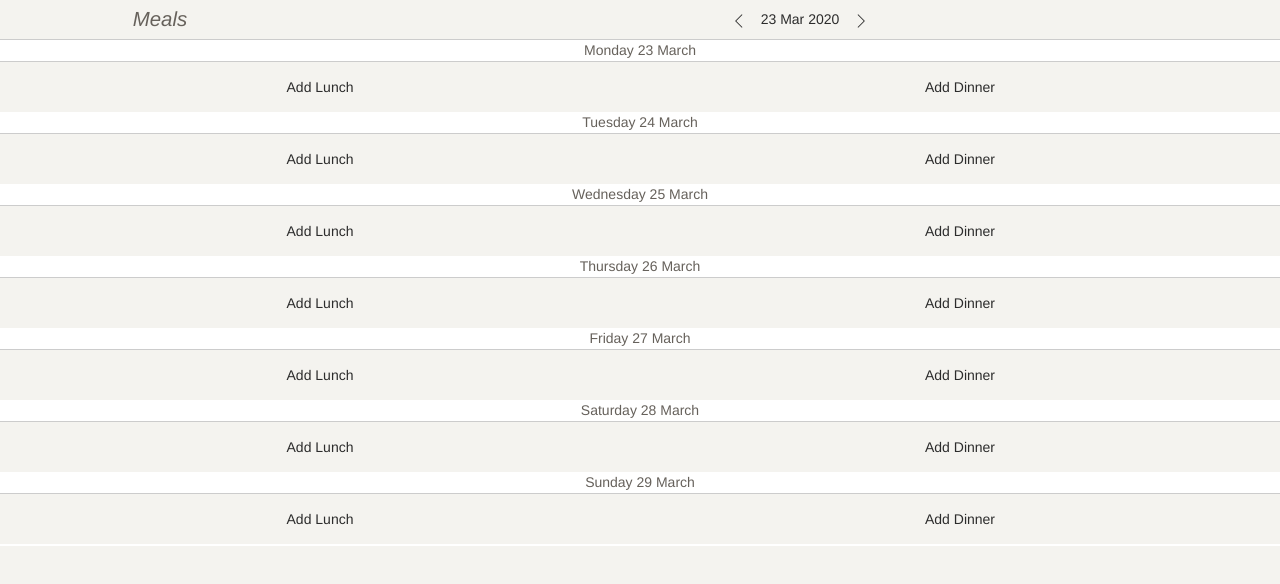
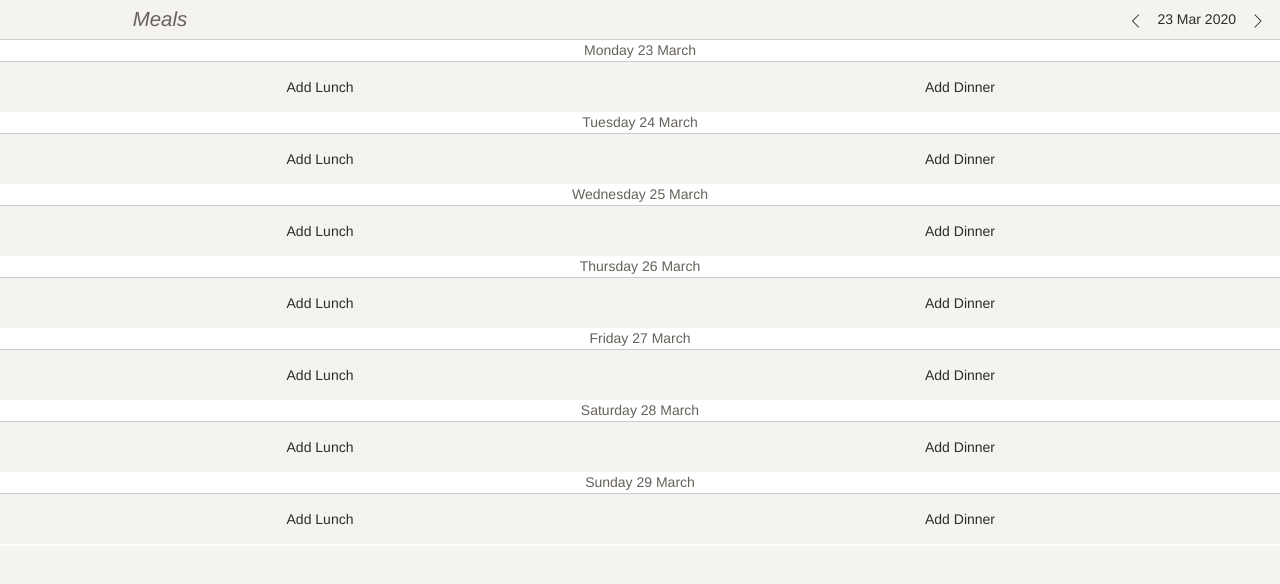
Before and after one commit to MikeShiner/meal-planner, an Angular app in the folder pwa/: page / in a window 1280 px wide. Shown: the top 584 px of the page. Built offline with nearby package versions, Linux system fonts and the light colour scheme.

Commit message:
Moved Date control to flex-end

```diff
--- a/pwa/src/app/app.component.html
+++ b/pwa/src/app/app.component.html
@@ -5,7 +5,7 @@
     >
       <h3>Meals</h3>
     </div>
-    <nav class="col d-flex justify-content-center align-items-center">
+    <nav class="col d-flex align-items-center">
       <button (click)="changeWeek(-7)">
         <i _ngcontent-c9="" class="now-ui-icons arrows-1_minimal-left"></i>
       </button>
--- a/pwa/src/app/app.component.scss
+++ b/pwa/src/app/app.component.scss
@@ -15,6 +15,7 @@
   }
   nav {
     display: inline-block;
+    justify-content: flex-end;
     button {
       all: unset;
       margin: 0 15px;
```
